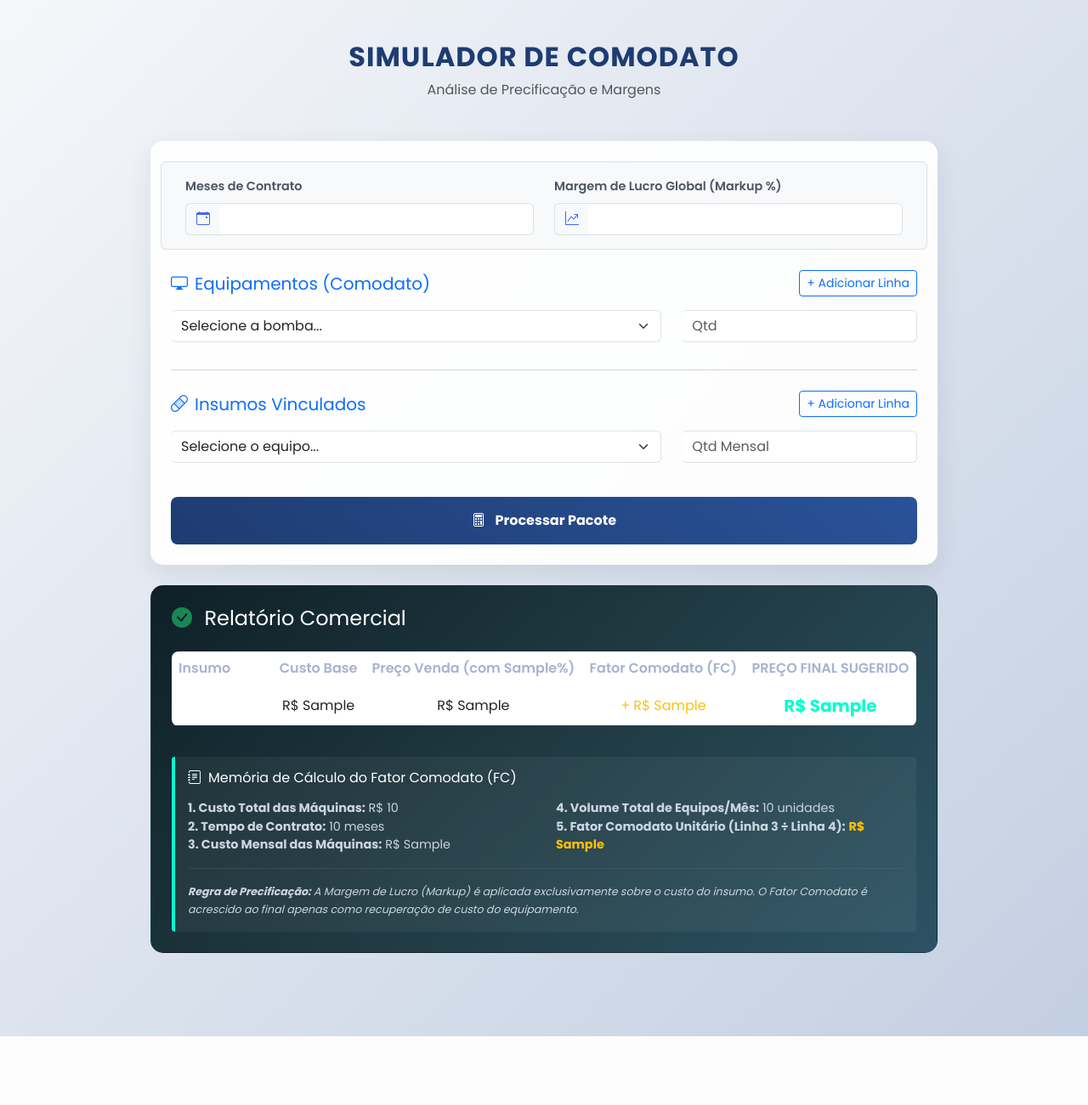
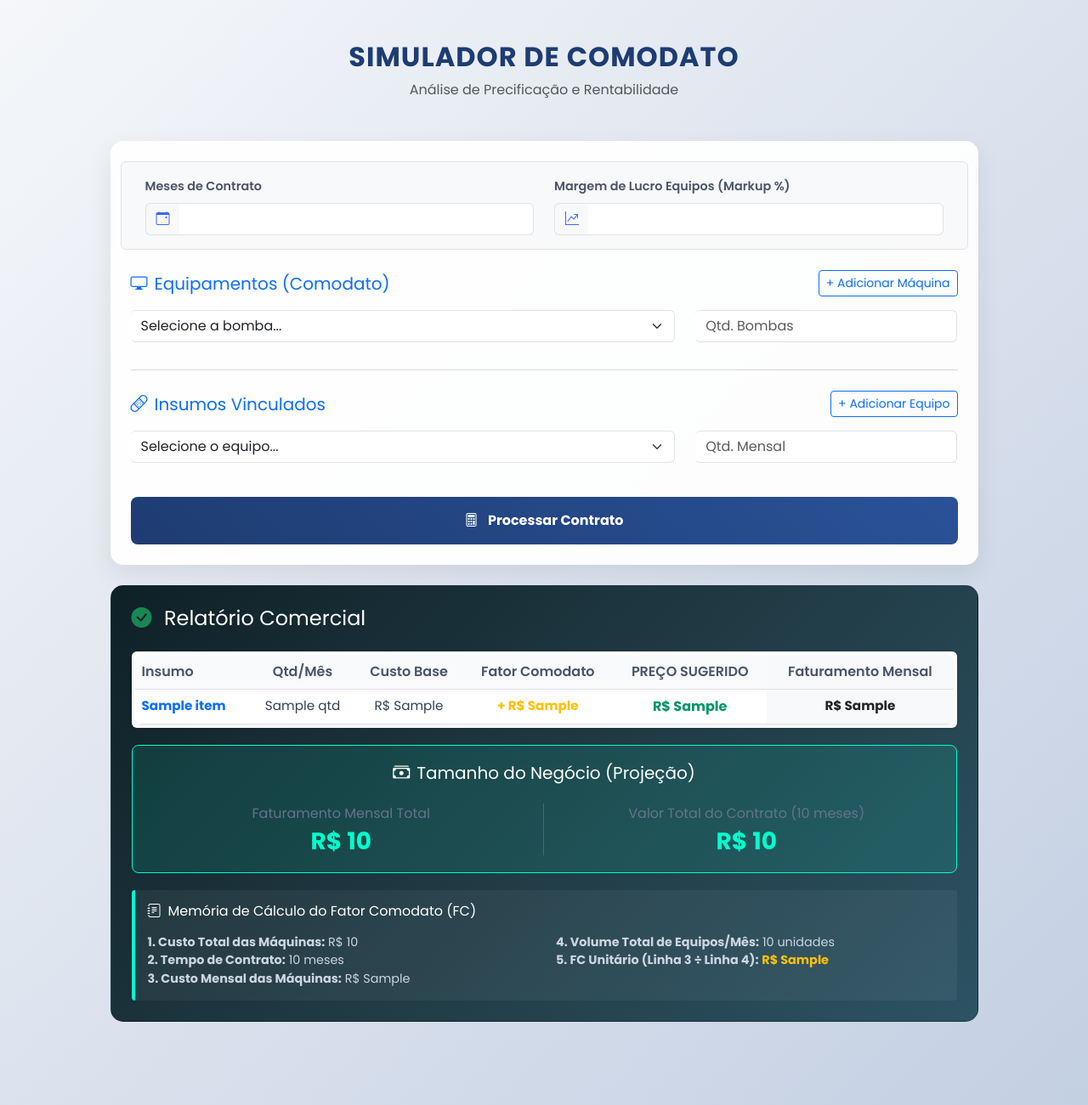
Before and after one commit to rtsroot-server/simulador-comodato, a Flask app: template templates/index.html in a window 1280 px wide. Shown: the whole page at 85% size. Before the commit the page ends 1220 px from the top, so only its background shows below. Run offline with Flask 3, Linux system fonts and the light colour scheme; the template is opened without the code that fills it: most values are stand-ins (such as "Sample title", 1, 10 or a date in 2020).

Commit message:
Update index.html

```diff
--- a/templates/index.html
+++ b/templates/index.html
@@ -18,21 +18,23 @@
         .btn-gradient:hover { transform: translateY(-2px); box-shadow: 0 8px 20px rgba(30, 60, 114, 0.4); color: white;}
         .result-card { background: linear-gradient(135deg, #0f2027, #203a43, #2c5364); color: white; border-radius: 15px; }
         .result-value { color: #00ffcc; font-weight: 700; }
-        .table-dark-custom { background-color: rgba(0,0,0,0.2); color: white; border-radius: 8px; overflow: hidden; }
-        .table-dark-custom th { color: #a8b2d1; font-weight: 600; border-bottom: 1px solid rgba(255,255,255,0.1); }
-        .table-dark-custom td { border-bottom: 1px solid rgba(255,255,255,0.05); vertical-align: middle; }
+        .table-custom { background-color: white; border-radius: 8px; overflow: hidden; box-shadow: 0 4px 6px rgba(0,0,0,0.05); }
+        .table-custom th { color: #4a5568; font-weight: 600; background-color: #f8fafc; }
+        .table-custom td { vertical-align: middle; font-size: 0.95rem; color: #334155; }
         .memoria-calculo { background-color: rgba(255, 255, 255, 0.05); border-left: 4px solid #00ffcc; border-radius: 4px; padding: 15px; margin-top: 20px; font-size: 0.9rem; color: #cbd5e1;}
+        .resumo-faturamento { background-color: rgba(0, 255, 204, 0.1); border: 1px solid #00ffcc; border-radius: 8px; padding: 20px; margin-top: 20px;}
     </style>
 </head>
 <body>
     <div class="container mt-5">
         <div class="text-center mb-5">
             <h2 class="main-title">Simulador de Comodato</h2>
-            <p class="text-muted">Análise de Precificação e Margens</p>
+            <p class="text-muted">Análise de Precificação e Rentabilidade</p>
         </div>
 
         <div class="row justify-content-center">
-            <div class="col-lg-10">
+            <div class="col-lg-11">
+                <!-- FORMULÁRIO -->
                 <div class="card custom-card p-4 mb-4">
                     <form method="POST">
 
@@ -45,7 +47,7 @@
                                 </div>
                             </div>
                             <div class="col-md-6">
-                                <label class="form-label">Margem de Lucro Global (Markup %)</label>
+                                <label class="form-label">Margem de Lucro Equipos (Markup %)</label>
                                 <div class="input-group">
                                     <span class="input-group-text"><i class="bi bi-graph-up-arrow"></i></span>
                                     <input type="number" step="0.01" class="form-control" name="margem_lucro" required>
@@ -55,7 +57,7 @@
 
                         <div class="d-flex justify-content-between align-items-center mb-3">
                             <h5 class="text-primary m-0"><i class="bi bi-display me-2"></i>Equipamentos (Comodato)</h5>
-                            <button type="button" class="btn btn-sm btn-outline-primary" onclick="addEquipamento()">+ Adicionar Linha</button>
+                            <button type="button" class="btn btn-sm btn-outline-primary" onclick="addEquipamento()">+ Adicionar Máquina</button>
                         </div>
                         <div id="equipamentos-container">
                             <div class="row mb-2 equipamento-item">
@@ -66,7 +68,7 @@
                                     </select>
                                 </div>
                                 <div class="col-md-4 mb-2">
-                                    <input type="number" step="0.01" class="form-control" name="qtd_equipamentos[]" placeholder="Qtd" required>
+                                    <input type="number" step="0.01" class="form-control" name="qtd_equipamentos[]" placeholder="Qtd. Bombas" required>
                                 </div>
                             </div>
                         </div>
@@ -75,7 +77,7 @@
 
                         <div class="d-flex justify-content-between align-items-center mb-3">
                             <h5 class="text-primary m-0"><i class="bi bi-bandaid me-2"></i>Insumos Vinculados</h5>
-                            <button type="button" class="btn btn-sm btn-outline-primary" onclick="addInsumo()">+ Adicionar Linha</button>
+                            <button type="button" class="btn btn-sm btn-outline-primary" onclick="addInsumo()">+ Adicionar Equipo</button>
                         </div>
                         <div id="insumos-container">
                             <div class="row mb-2 insumo-item">
@@ -86,44 +88,62 @@
                                     </select>
                                 </div>
                                 <div class="col-md-4 mb-2">
-                                    <input type="number" step="0.01" class="form-control" name="qtd_insumos[]" placeholder="Qtd Mensal" required>
+                                    <input type="number" step="0.01" class="form-control" name="qtd_insumos[]" placeholder="Qtd. Mensal" required>
                                 </div>
                             </div>
                         </div>
 
                         <button type="submit" class="btn btn-gradient w-100 py-3 mt-4">
-                            <strong><i class="bi bi-calculator me-2"></i> Processar Pacote</strong>
+                            <strong><i class="bi bi-calculator me-2"></i> Processar Contrato</strong>
                         </button>
                     </form>
                 </div>
 
+                <!-- RESULTADOS -->
                 {% if resultado %}
                 <div class="card result-card p-4 mt-2 mb-5">
                     <h4 class="mb-4 text-white"><i class="bi bi-check-circle-fill text-success me-2"></i> Relatório Comercial</h4>
 
-                    <div class="table-responsive">
-                        <table class="table table-dark-custom text-center align-middle">
+                    <div class="table-responsive bg-white rounded shadow-sm p-1">
+                        <table class="table table-hover table-custom text-center mb-0">
                             <thead>
                                 <tr>
                                     <th class="text-start">Insumo</th>
+                                    <th>Qtd/Mês</th>
                                     <th>Custo Base</th>
-                                    <th>Preço Venda (com {{ resultado.margem_lucro }}%)</th>
-                                    <th>Fator Comodato (FC)</th>
-                                    <th>PREÇO FINAL SUGERIDO</th>
+                                    <th>Fator Comodato</th>
+                                    <th>PREÇO SUGERIDO</th>
+                                    <th class="bg-light">Faturamento Mensal</th>
                                 </tr>
                             </thead>
                             <tbody>
                                 {% for item in resultado.detalhes_insumos %}
                                 <tr>
-                                    <td class="text-start text-white">{{ item.nome }}</td>
+                                    <td class="text-start fw-bold text-primary">{{ item.nome }}</td>
+                                    <td>{{ item.qtd }}</td>
                                     <td>R$ {{ item.custo_base }}</td>
-                                    <td>R$ {{ item.preco_com_markup }}</td>
-                                    <td class="text-warning">+ R$ {{ resultado.fator_comodato }}</td>
-                                    <td><span class="result-value fs-5">R$ {{ item.preco_venda }}</span></td>
+                                    <td class="text-warning fw-bold">+ R$ {{ resultado.fator_comodato }}</td>
+                                    <td><span class="fs-6 fw-bold" style="color: #059669;">R$ {{ item.preco_venda }}</span></td>
+                                    <td class="bg-light fw-bold text-dark">R$ {{ item.faturamento_mensal }}</td>
                                 </tr>
                                 {% endfor %}
                             </tbody>
                         </table>
+                    </div>
+
+                    <!-- Resumo Financeiro do Contrato -->
+                    <div class="resumo-faturamento text-center">
+                        <h5 class="text-white mb-4"><i class="bi bi-cash-stack me-2"></i>Tamanho do Negócio (Projeção)</h5>
+                        <div class="row">
+                            <div class="col-md-6 border-end border-success">
+                                <p class="mb-1" style="color: #64748b;">Faturamento Mensal Total</p>
+                                <h3 class="result-value mb-0">R$ {{ resultado.faturamento_mensal_total }}</h3>
+                            </div>
+                            <div class="col-md-6">
+                                <p class="mb-1" style="color: #64748b;">Valor Total do Contrato ({{ resultado.tempo_contrato }} meses)</p>
+                                <h3 class="result-value mb-0">R$ {{ resultado.faturamento_contrato_total }}</h3>
+                            </div>
+                        </div>
                     </div>
 
                     <!-- Memória de Cálculo -->
@@ -140,12 +160,10 @@
                             <div class="col-md-6">
                                 <ul class="list-unstyled mb-0">
                                     <li><strong>4. Volume Total de Equipos/Mês:</strong> {{ resultado.qtd_total_insumos }} unidades</li>
-                                    <li><strong>5. Fator Comodato Unitário (Linha 3 ÷ Linha 4):</strong> <span class="text-warning fw-bold">R$ {{ resultado.fator_comodato }}</span></li>
+                                    <li><strong>5. FC Unitário (Linha 3 ÷ Linha 4):</strong> <span class="text-warning fw-bold">R$ {{ resultado.fator_comodato }}</span></li>
                                 </ul>
                             </div>
                         </div>
-                        <hr class="border-secondary my-3">
-                        <p class="mb-0"><small><em><strong>Regra de Precificação:</strong> A Margem de Lucro (Markup) é aplicada exclusivamente sobre o custo do insumo. O Fator Comodato é acrescido ao final apenas como recuperação de custo do equipamento.</em></small></p>
                     </div>
 
                 </div>
```
